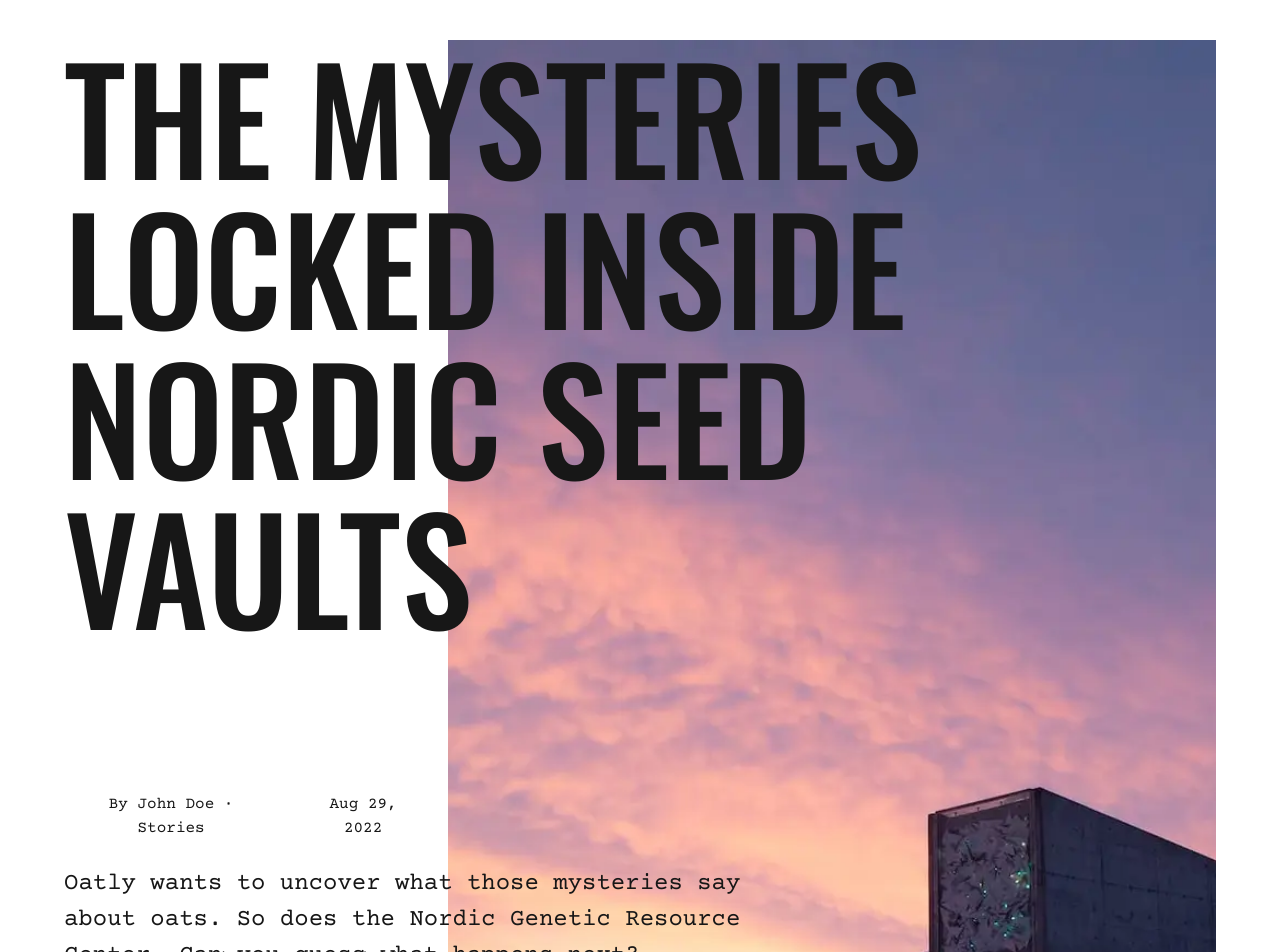
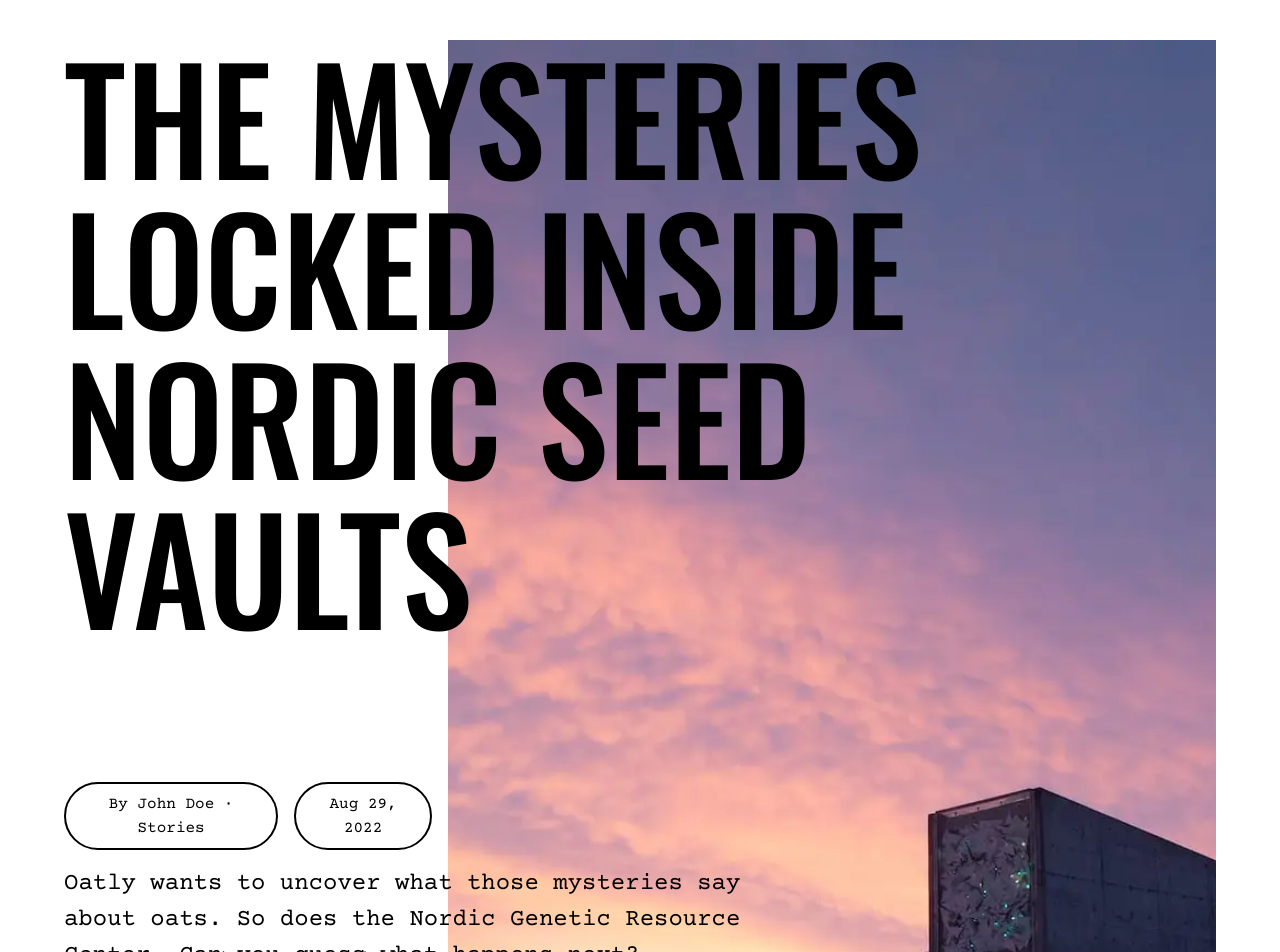
Before and after one commit to MiladANaeini/oatly, a Next.js app: page / in a window 1280 px wide. Shown: the top 952 px of the page. Built offline with nearby package versions, Linux system fonts and the light colour scheme.

Commit message:
feat: white theme implemented

```diff
--- a/src/app/globals.css
+++ b/src/app/globals.css
@@ -1,20 +1,6 @@
 @import "tailwindcss";
 
-:root {
-  --background: #ffffff;
-  --foreground: #171717;
-}
-
-@media (prefers-color-scheme: dark) {
-  :root {
-    --background: #0a0a0a;
-    --foreground: #ededed;
-  }
-}
-
 body {
-  background: var(--background);
-  color: var(--foreground);
   font-family: var(--font-courier-prime), monospace;
 }
 .article-container {
@@ -60,7 +46,7 @@
 
 .meta-info {
   padding: 0.5rem 1rem;
-  border: 2px solid white;
+  border: 2px solid black;
   border-radius: 100px;
   text-align: center;
   font-size: 1rem;
```
